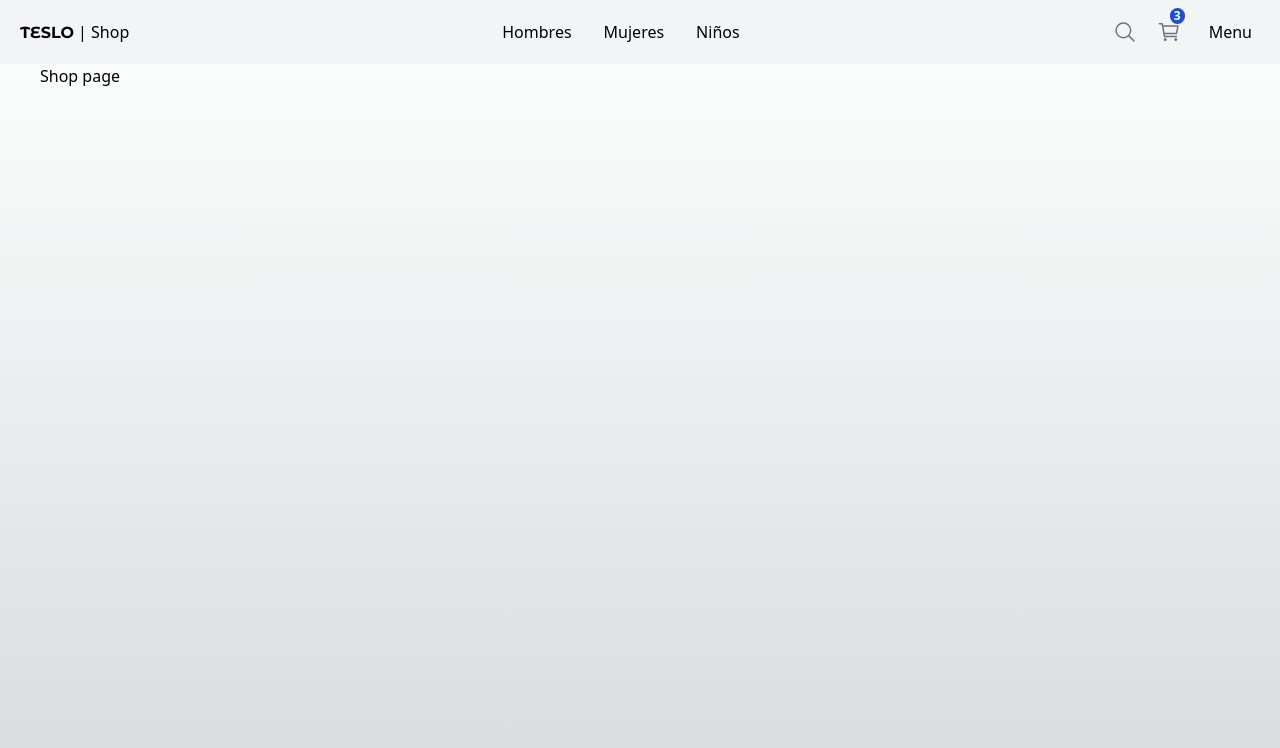
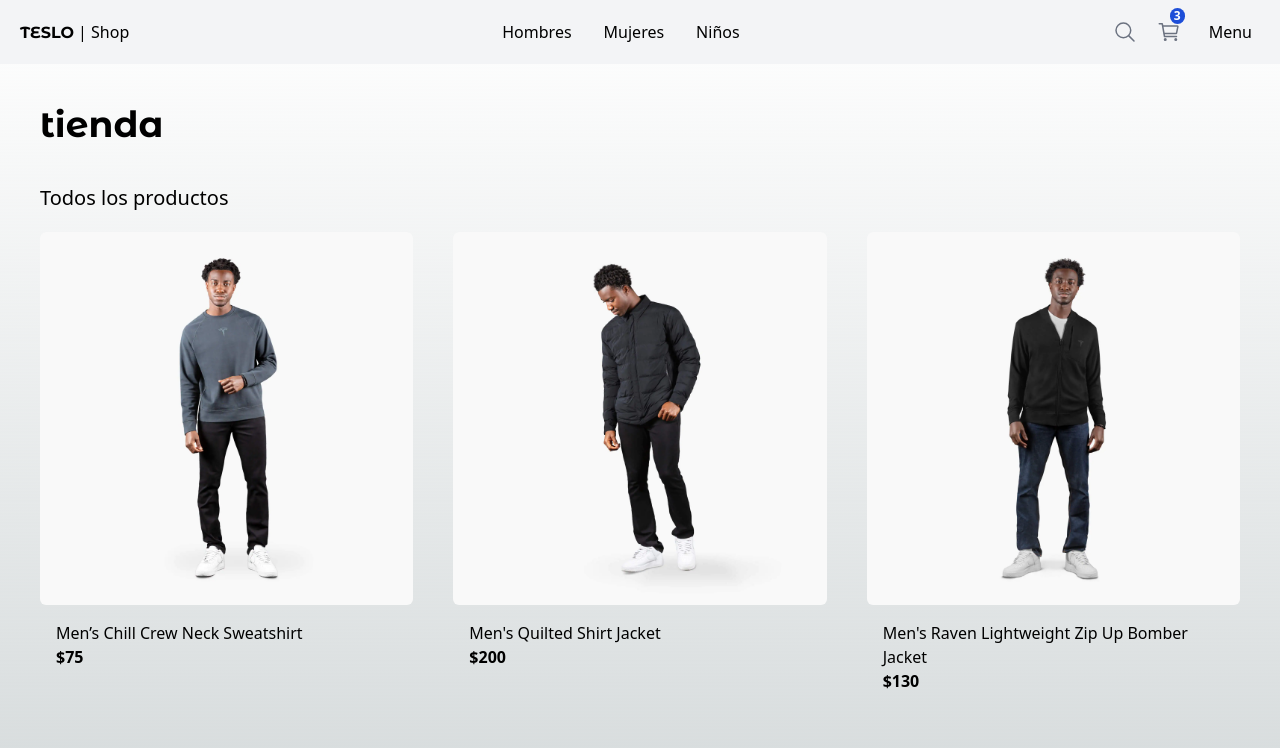
Before and after one commit to bielmc11/teslo-shop, a Next.js app: page / in a window 1280 px wide. Shown: the top 748 px of the page. Built offline with nearby package versions, Linux system fonts and the light colour scheme.

Commit message:
grid structure

```diff
--- a/src/app/(shop)/category/[id]/page.tsx
+++ b/src/app/(shop)/category/[id]/page.tsx
@@ -15,6 +15,9 @@ export default async function CategoryPage({ params }: Props) {
     return notFound()
   }
   return (
-    <Title title='tienda' subtitle="Todos los productos"/>
+    <div>
+
+      <Title title='tienda' subtitle="Todos los productos"/>
+    </div>
   );
 }
--- a/src/app/(shop)/page.tsx
+++ b/src/app/(shop)/page.tsx
@@ -1,7 +1,13 @@
+import { ProductGrid, Title } from "@/components/inedx";
+import { initialData } from "@/seed/seed";
+
+const products = initialData.products
+
 export default function Home() {
   return (
     <div>
-      <h1>Shop page</h1>
+      <Title title='tienda' subtitle="Todos los productos" classname="mb-2"/>
+      <ProductGrid products={products} />
     </div>
   );
 }
--- a/src/components/inedx.ts
+++ b/src/components/inedx.ts
@@ -1,3 +1,5 @@
 export * from './ui/top-menu/TopMenu'
 export {PageNotFound} from './ui/not-found/PageNotFound'
 export {Title} from './ui/title/Title'
+export {ProductGrid} from './products/product-grid/ProductGrid'
+export {ProductGridItem} from './products/product-grid/ProductGridItem'
--- /dev/null
+++ b/src/components/products/product-grid/ProductGrid.tsx
@@ -0,0 +1,17 @@
+import { Product } from "@/interfaces/product.interface";
+import React from "react";
+import { ProductGridItem } from "./ProductGridItem";
+
+interface Props {
+  products: Product[];
+}
+
+export const ProductGrid = ({ products }: Props) => {
+  return (
+    <div className="grid grid-cols-2 sm:grid-cols-3 gap-10 mb-10 ">
+      {products.map((prodcut) => {
+        return <ProductGridItem key={prodcut.slug} product={prodcut} />;
+      })}
+    </div>
+  );
+};
--- /dev/null
+++ b/src/components/products/product-grid/ProductGridItem.tsx
@@ -0,0 +1,46 @@
+'use client'
+import { Product } from "@/interfaces/product.interface";
+import Image from "next/image";
+import Link from "next/link";
+import React, { useState } from "react";
+
+interface Props {
+  product: Product;
+}
+
+export const ProductGridItem = ({ product }: Props) => {
+    const [first,setFirst] = useState(product.images[0])
+
+    const onMouseOver = () => {
+        console.log('encimaaaaaaaaaa')
+        setFirst(product.images[1])
+    }
+
+    const onMouserOut = () => {
+        console.log('saliiiiiiiiiiiiii')
+        setFirst(product.images[0])
+    }
+
+  return (
+    <div
+        onMouseEnter={onMouseOver}
+        onMouseLeave={onMouserOut}
+        className="rounded-md overflow-hidden fade-in"
+    >
+      <Link href={`/product/${product.slug}`}>
+        <Image
+          src={`/products/${first}`}
+          alt={product.title}
+          className="w-full object-cover rounded-md"
+          width={500}
+          height={500}
+        />
+      </Link>
+
+      <div className="p-4 flex flex-col" >
+        <Link className="hover:text-blue-600" href={`/product/${product.slug}`}>{product.title}</Link>
+        <span className="font-bold">${product.price}</span>
+      </div>
+    </div>
+  );
+};
```
Also changed, not shown: src/interfaces/product.interface.ts (added, +16 -0 lines).
